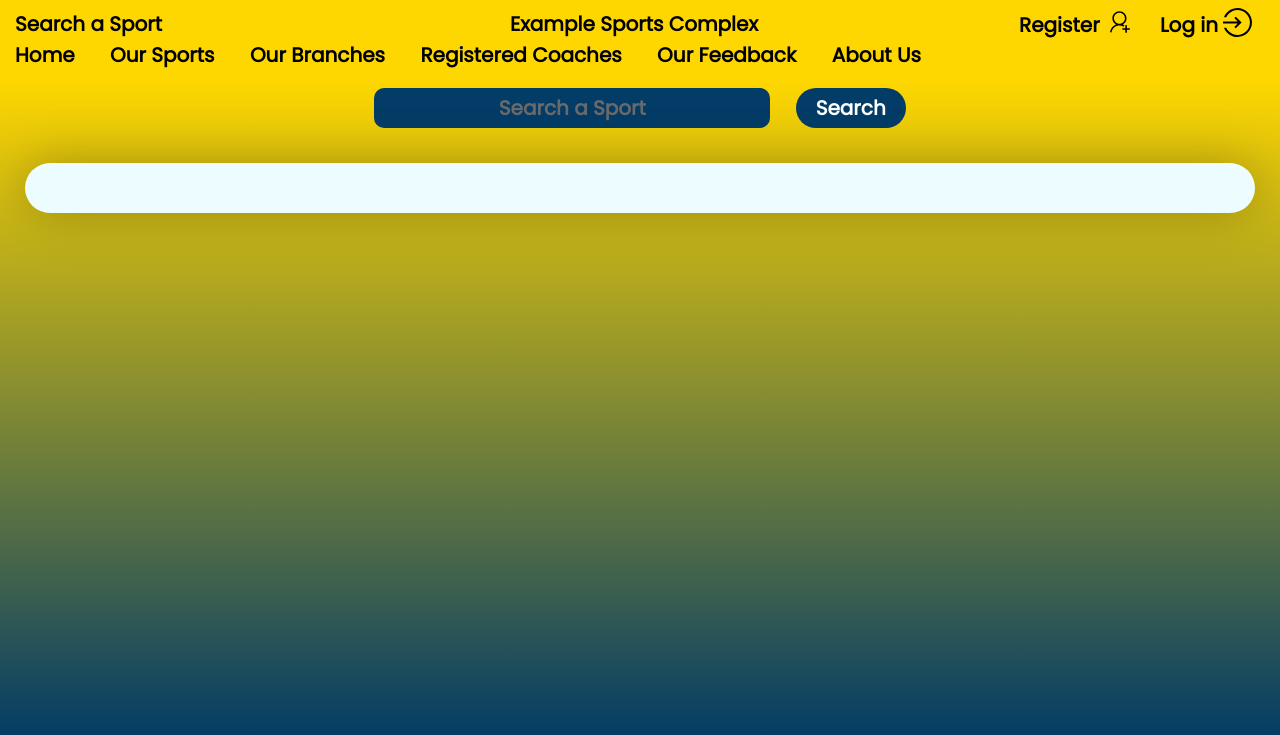
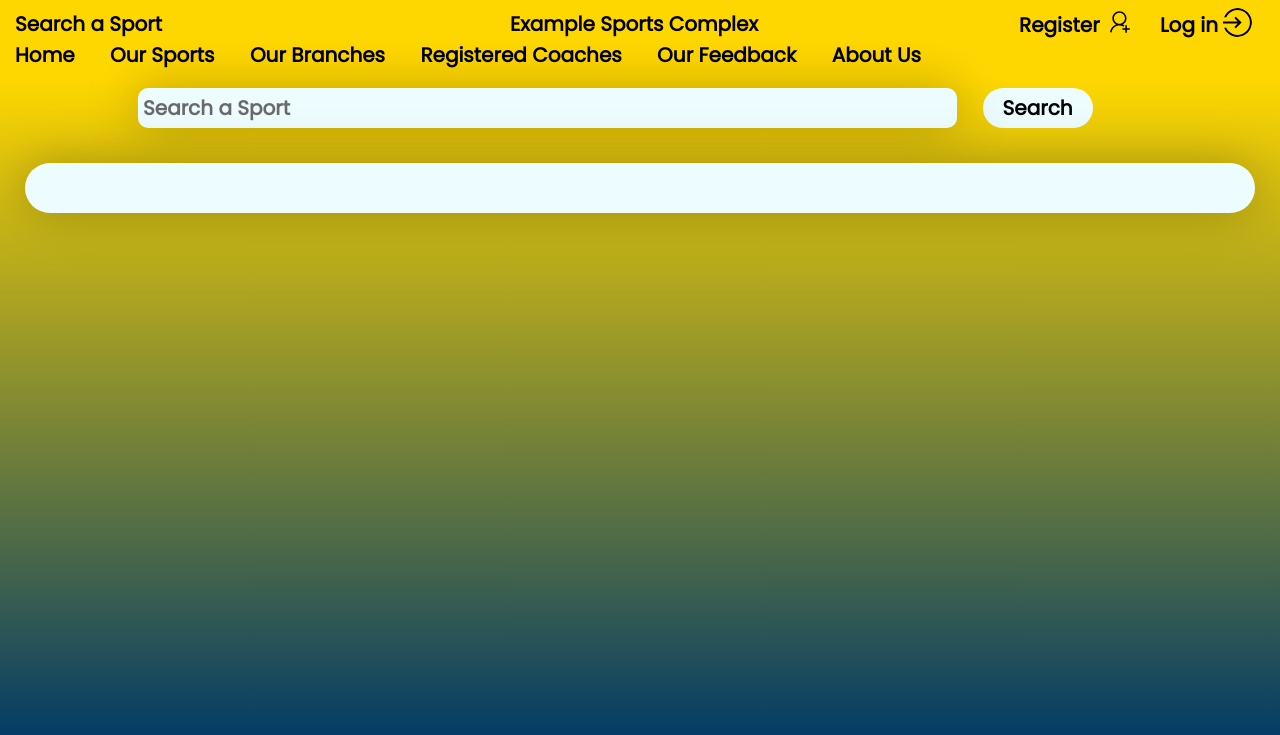
Before and after one commit to Ramith-D-Rodrigo/SCS2202_Project_CS35, a PHP site: page /public/general/search_results.php in a window 1280 px wide. Shown: the top 735 px of the page. Run offline with PHP 8.4, Linux system fonts and the light colour scheme; the visitor is signed in with stand-in values (Sample User, id 1).

Commit message:
made some changes to the search bar

```diff
--- a/index.php
+++ b/index.php
@@ -23,9 +23,9 @@
         ?>
         <main>
             <div class="search">
-                <form action="/controller/general/search_controller.php" method="post" id="searchBar">
-                    <input type="text" name="sportName" placeholder="Search a Sport" pattern="[a-zA-Z]+" title="Enter The Name Correctly" required>
-                    <button type="submit" onclick="return searchValidation(event)">Search</button>
+                <form action="/controller/general/search_controller.php" method="post" id="searchBar" style="min-width:80%">
+                    <input class="search-input" type="text" name="sportName" placeholder="Search a Sport" pattern="[a-zA-Z]+" title="Enter The Name Correctly" required>
+                    <button class ="search-icon-btn" type="submit" onclick="return searchValidation(event)">Search</button>
                 </form>
             </div>
         </main>
--- a/public/general/search_results.php
+++ b/public/general/search_results.php
@@ -18,9 +18,9 @@
         ?>
         <main>
             <div class="search">
-                    <form action="/controller/general/search_controller.php" method="post" id="searchBar">
-                        <input type="text" name="sportName" placeholder="Search a Sport" pattern="[a-zA-Z]+" title="Enter The Name Correctly" required>
-                        <button type="submit" onclick="return searchValidation(event)">Search</button>
+                    <form action="/controller/general/search_controller.php" method="post" id="searchBar" style="min-width: 80%;">
+                        <input class="search-input" type="text" name="sportName" placeholder="Search a Sport" pattern="[a-zA-Z]+" title="Enter The Name Correctly" required>
+                        <button type="submit" class="search-icon-btn" onclick="return searchValidation(event)">Search</button>
                     </form>
             </div>
             <div class="content-box">
--- a/styles/general/styles.css
+++ b/styles/general/styles.css
@@ -52,10 +52,6 @@
 .header-top > div {
     width: 260px;
     height: auto;
-}
-
-.header-links{
-
 }
 
 .body-container{
@@ -180,9 +176,26 @@
     margin: 0 5px -5px 5px;
     height: 29px;
     width: 29px;
+    border-radius: 50%;
 }
 
 .success-msg{
     color: green;
     text-align: center;
 }
+
+.search-input{
+    background-color: #ECFCFF;
+    filter:drop-shadow(0px 0px 25px rgba(0, 0, 0, 0.25));
+    color:black;
+    min-width: 80%;
+}
+
+.search-input::placeholder{
+    text-align: left;
+}
+
+.search-icon-btn{
+    background-color: #ECFCFF;
+    color: black;
+}
```
Also changed, not shown: styles/icons/search_icon.svg (added).
